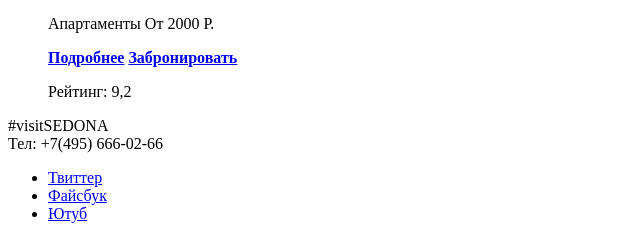
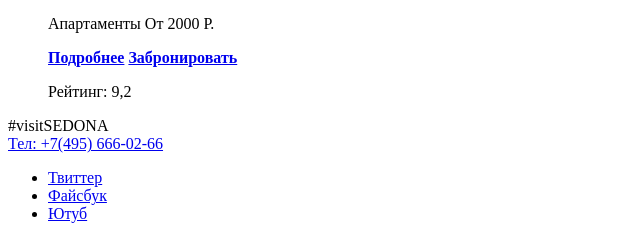
Before and after one commit to motakuji-kun/1291145-sedona-27, a plain HTML site: page catalog.html in a window 1280 px wide. Shown: the part 551-787 px from the top of the page, without its empty margins (0-640 px from the left). Drawn offline with Linux system fonts and the light colour scheme.

Commit message:
Update catalog.html
Обернул номер телефона в ссылку.

```diff
--- a/catalog.html
+++ b/catalog.html
@@ -57,7 +57,7 @@
 
     <footer class="footer-index">
       <p>#visitSEDONA<br>
-        Тел: +7(495) 666-02-66
+      <a href="#">Тел: +7(495) 666-02-66</a>
       </p>
 
       <div class="social-networks">
```
